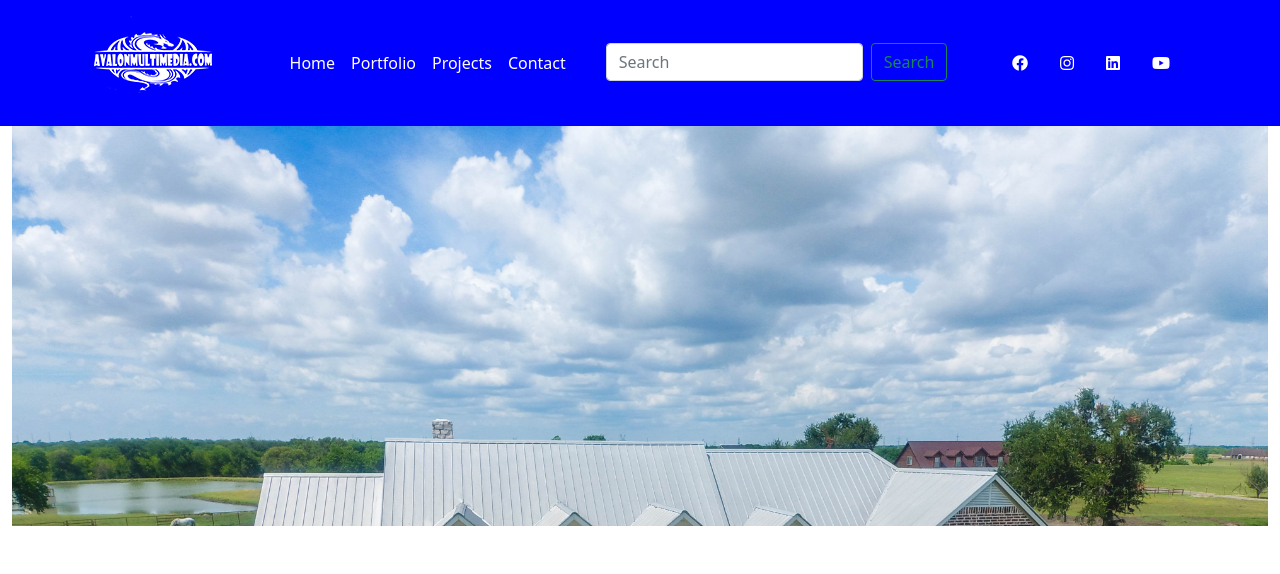
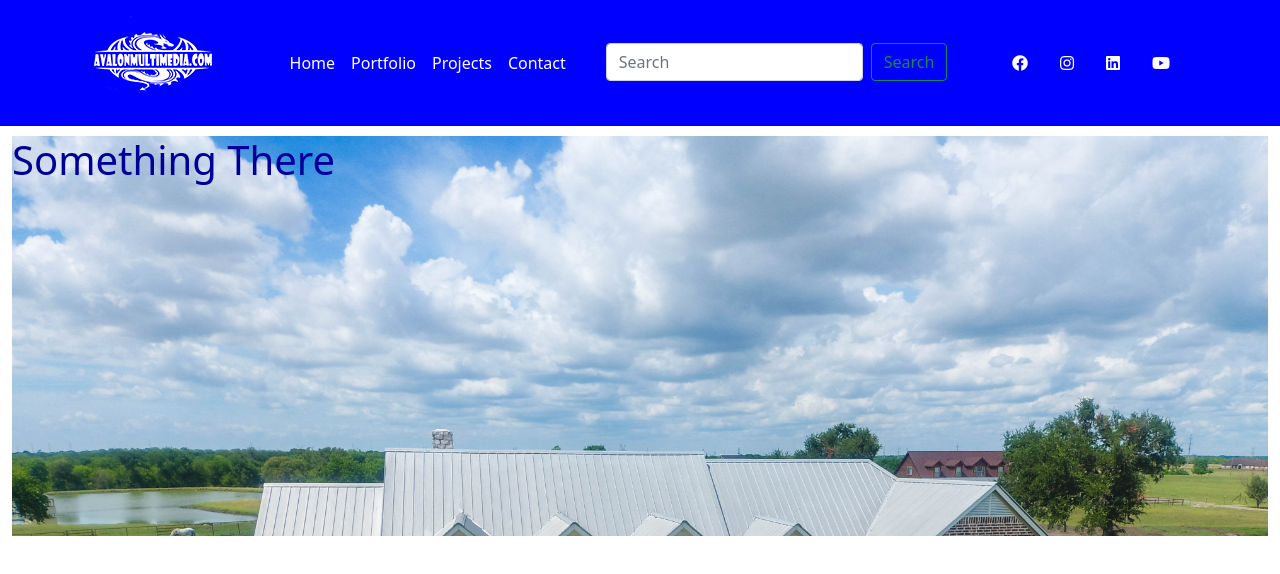
Before and after one commit to jimwrightavalon/jimwrightavalon.github.io, a plain HTML site: page portfolio.html in a window 1280 px wide. Drawn offline with nearby package versions, Linux system fonts and the light colour scheme; files whose address does not match are found by name.

Commit message:
piouhp[hio

```diff
--- a/portfolio.html
+++ b/portfolio.html
@@ -74,7 +74,7 @@ JimWrightAvalon Creative
    <section>
 <div class="container-fluid">
     <div class= "jumbotron">
-
+<h1>Something There</h1>
 
 
 
```
